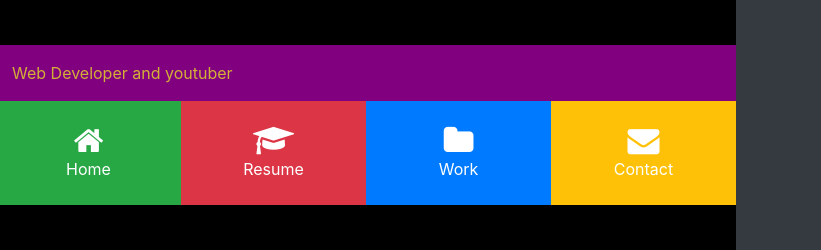
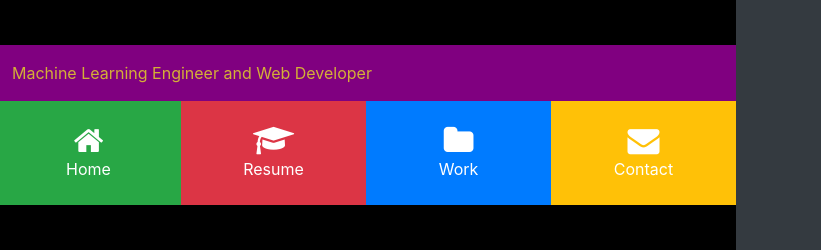
Before and after one commit to lazyspyder138/resume, a plain HTML site: page index.html in a window 1280 px wide. Shown: the part 213-463 px from the top of the page, 459-1280 px from the left. Drawn offline with nearby package versions, Linux system fonts and the light colour scheme.

Commit message:
Update index.html

```diff
--- a/index.html
+++ b/index.html
@@ -57,7 +57,7 @@
 
               </div>
               <div class="p-3 bg-black n" style="background-color: #800080;"	 >
-                Web Developer and youtuber
+                Machine Learning Engineer and Web Developer
               </div>
               <div class="d-flex flex-row text-center text-white">
                 <div class="p-4 bg-success font-div" data-toggle="collapse"
```
